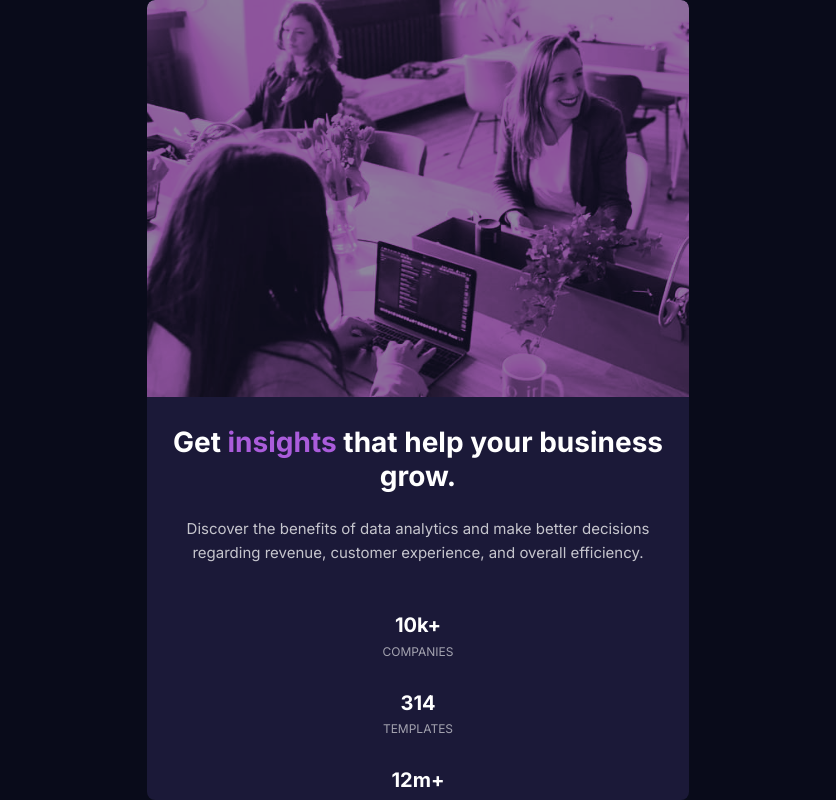
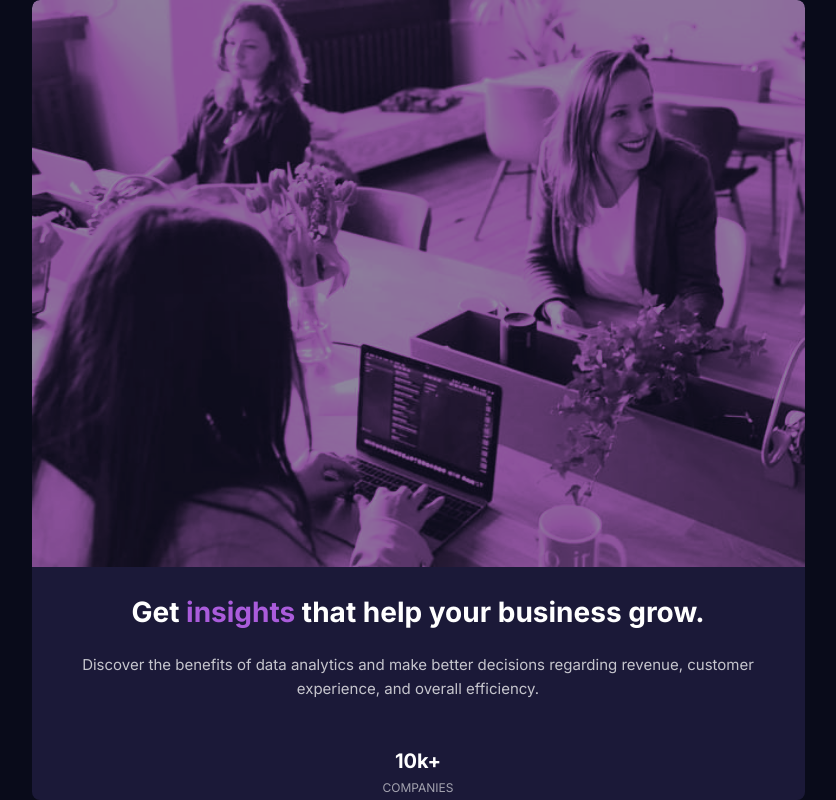
Before and after one commit to Franco-Cipolla/stats-preview-franco, a plain HTML site: page index.html in a window 1280 px wide. Shown: the whole page, without its empty margins (222-1058 px from the left). Drawn offline with Linux system fonts and the light colour scheme.

Commit message:
tried to fix

```diff
--- a/style.css
+++ b/style.css
@@ -62,6 +62,7 @@ body{
     filter:sepia(0.4) saturate(6) hue-rotate(250deg);
     opacity: 50%;
 
+
 }
 
 
@@ -105,27 +106,9 @@ body{
 @media (min-width: 630px){
 
     body{
-        display: grid;
+        display: flex;
         place-content: center;
         min-height: 100vh;
     }
 
-
-    .flex-container{
-        width: 70%;
-        grid-template-areas:
-        'text img';
-        grid-auto-rows: 1fr;
-        grid-auto-columns: 1fr;
-    }
-    .card:nth-child(1){
-        grid-area: img;
-    }
-
-    .card:nth-child(2){
-        grid-area: text;
-    }
-
-
-
 }
```
Also changed, not shown: index.html (line endings or trailing spaces).
